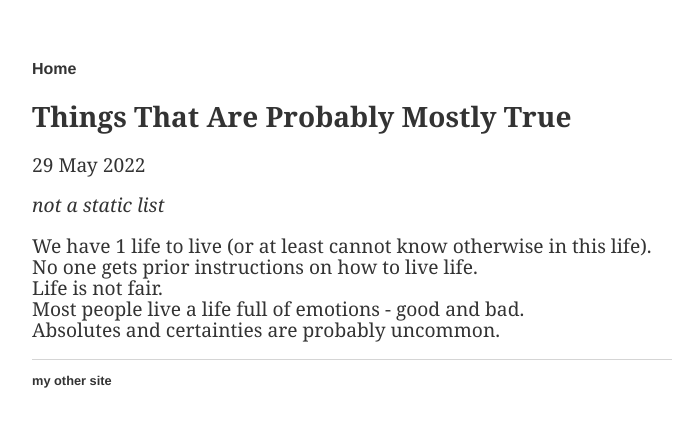
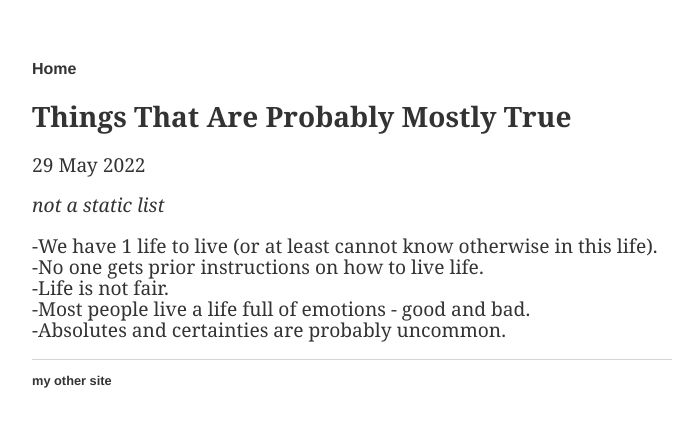
Before and after one commit to rjd712/rjd712.github.io, a Jekyll site: the page built from _posts/2022-05-29-Things-That Are-Probably-Mostly-True.md, in a window 1280 px wide. Shown: the top 427 px of the page, without its empty margins (288-976 px from the left). Built offline with Jekyll 4.4.1, drawn with Linux system fonts in a browser that asks for light colours.

```diff
--- a/_posts/2022-05-29-Things-That Are-Probably-Mostly-True.md
+++ b/_posts/2022-05-29-Things-That Are-Probably-Mostly-True.md
@@ -6,8 +6,8 @@ date: 2022-05-29
 
 *not a static list*
 
-We have 1 life to live (or at least cannot know otherwise in this life).
-No one gets prior instructions on how to live life.
-Life is not fair.
-Most people live a life full of emotions - good and bad.
-Absolutes and certainties are probably uncommon.
+-We have 1 life to live (or at least cannot know otherwise in this life).
+-No one gets prior instructions on how to live life.
+-Life is not fair.
+-Most people live a life full of emotions - good and bad.
+-Absolutes and certainties are probably uncommon.
```
